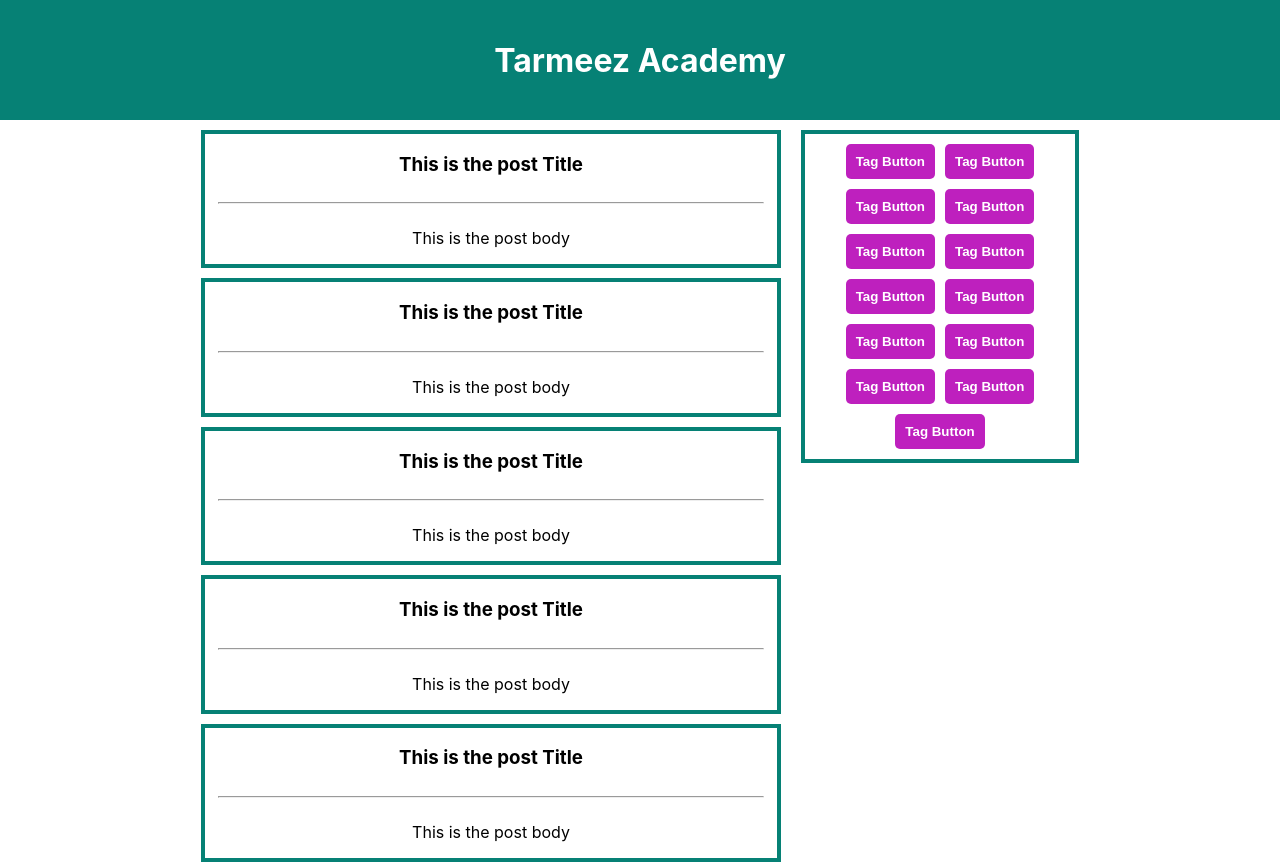
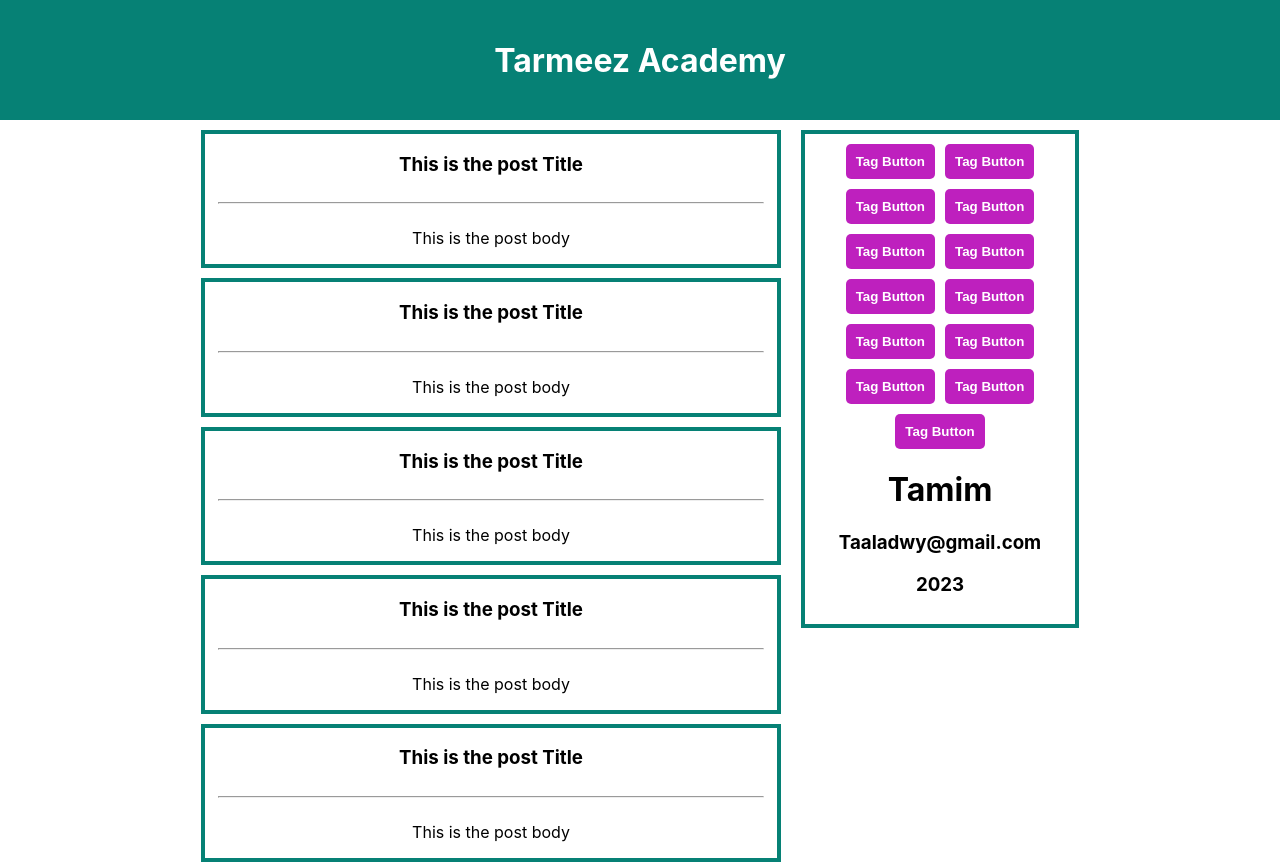
Before and after one commit to Isaladwy/react-revision, a React (Create React App) app: page / in a window 1280 px wide. Shown: the top 864 px of the page. Built offline with nearby package versions, Linux system fonts and the light colour scheme.

Commit message:
Add Article component and integrate into App layout

```diff
--- a/src/App.js
+++ b/src/App.js
@@ -1,4 +1,5 @@
 import './App.css';
+import Article from './components/Article';
 import Header from './components/Header';
 import Posts from './components/Posts';
 import SideBar from './components/SideBar';
@@ -18,6 +19,7 @@ function App() {
         </div>
         <div className="sidebar-container">
           <SideBar />
+          <Article />
         </div>
       </div>
     </div>
--- /dev/null
+++ b/src/components/Article.jsx
@@ -0,0 +1,11 @@
+function Article() {
+  return (
+    <div>
+      <h1>Tamim</h1>
+      <h3>Taaladwy@gmail.com</h3>
+      <h3>2023</h3>
+    </div>
+  )
+}
+
+export default Article
```
